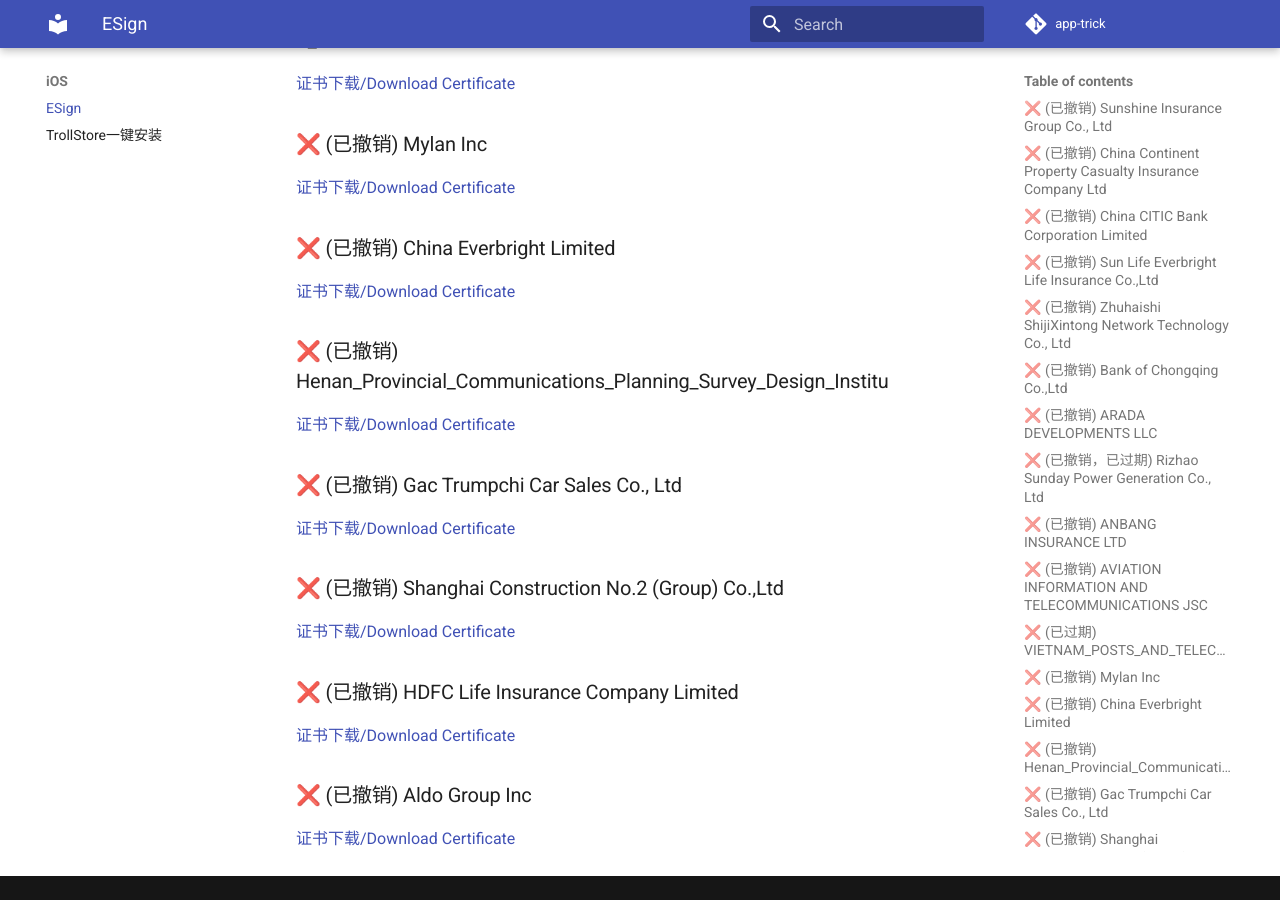
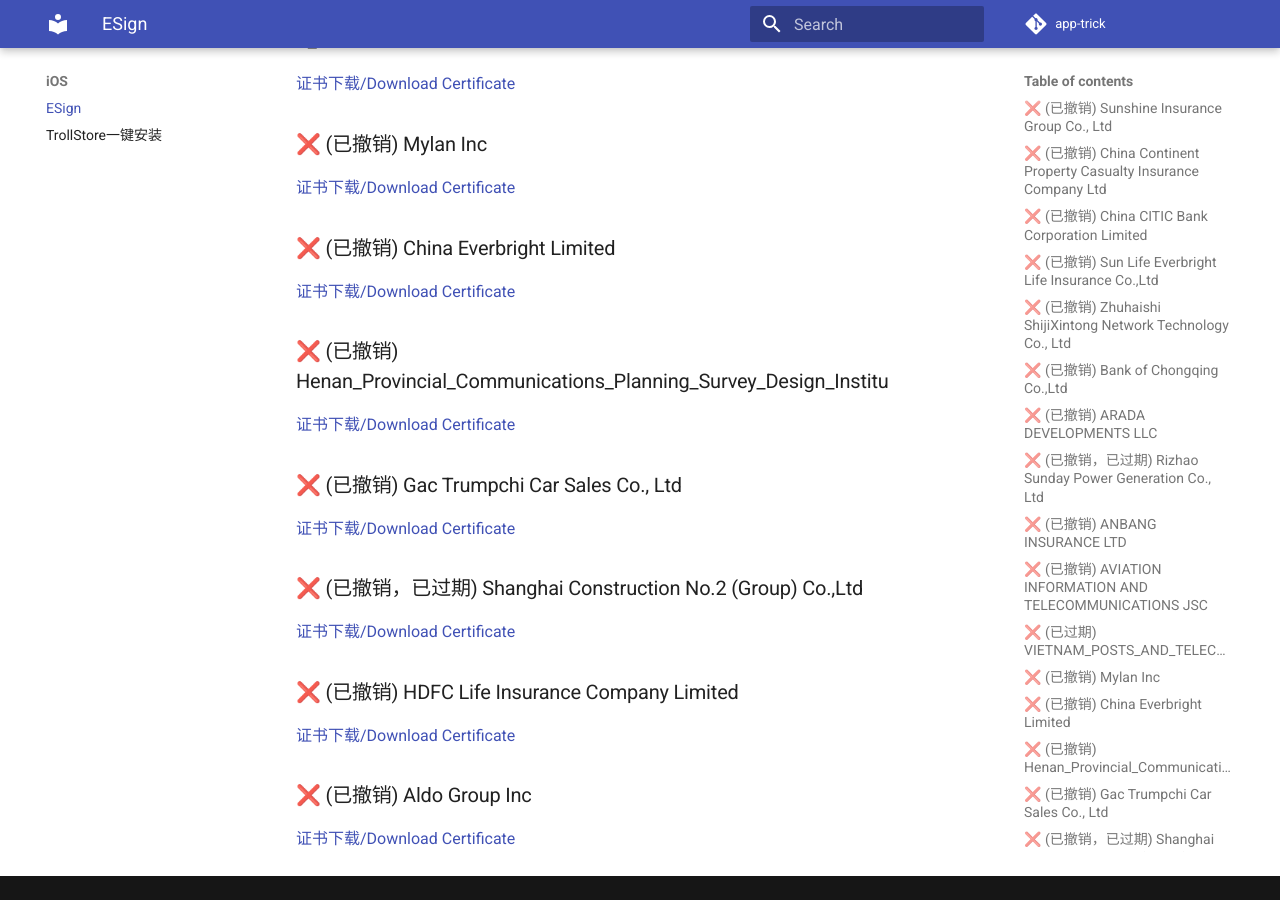
Before and after one commit to app-trick/app-trick.github.io, an MkDocs documentation site: the page built from docs/iOS/Esign.md, in a window 1280 px wide and 900 px high, scrolled down 1465 px. Built offline with MkDocs 1.6.1 and Material for MkDocs 9.7.7, drawn with Linux system fonts in a browser that asks for light colours; comment, search, counter and statistics services are not loaded.

Commit message:
Esign Repo Update

```diff
--- a/docs/iOS/Esign.md
+++ b/docs/iOS/Esign.md
@@ -38,7 +38,7 @@
 [证书下载/Download Certificate](/iOS/cert/Henan_Provincial_Communications_Planning_Survey_Design_Institu.zip)
 ### ❌ (已撤销) Gac Trumpchi Car Sales Co., Ltd
 [证书下载/Download Certificate](/iOS/cert/Gac%20Trumpchi%20Car%20Sales%20Co.%2C%20Ltd.zip)
-### ❌ (已撤销) Shanghai Construction No.2 (Group) Co.,Ltd
+### ❌ (已撤销，已过期) Shanghai Construction No.2 (Group) Co.,Ltd
 [证书下载/Download Certificate](/iOS/cert/Shanghai%20Construction%20No.2%20%28Group%29%20Co.%2CLtd.zip)
 ### ❌ (已撤销) HDFC Life Insurance Company Limited
 [证书下载/Download Certificate](/iOS/cert/HDFC%20Life%20Insurance%20Company%20Limited.zip)
```
